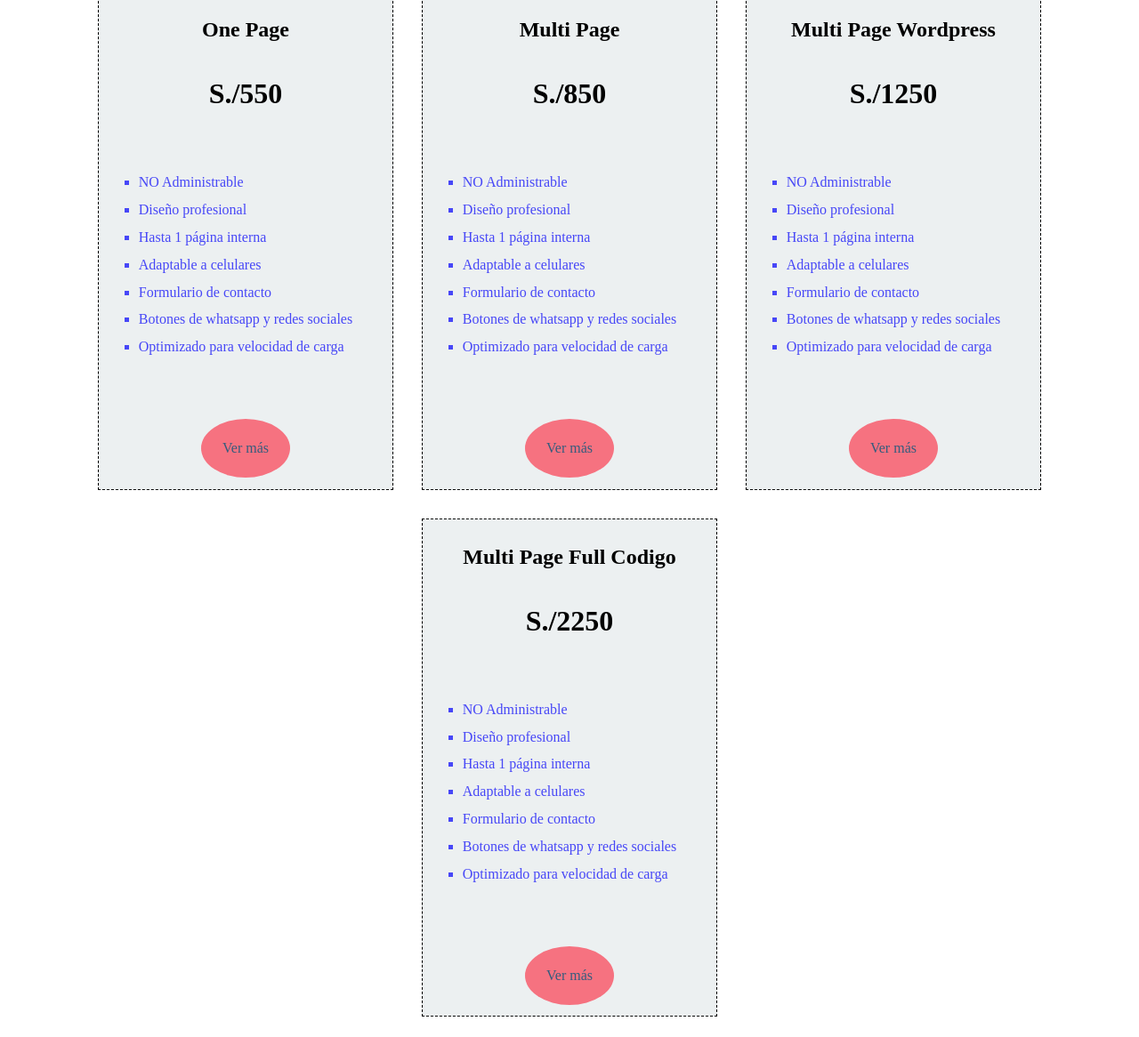
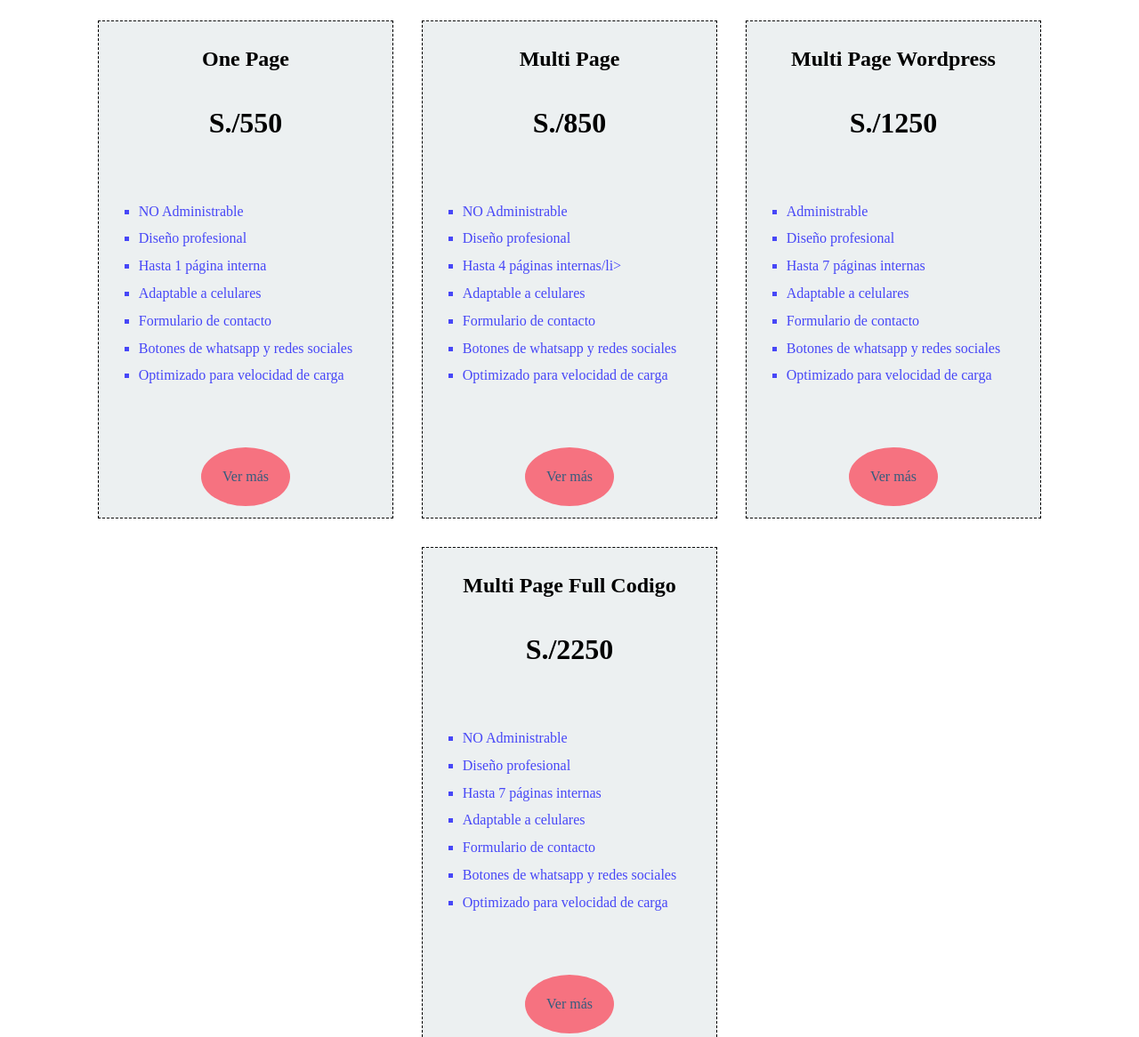
Before and after one commit to RafoDev/landing-page-studio, a plain HTML site: page index.html in a window 1280 px wide. Shown: the part 1172-2338 px from the top of the page at 89% size. Drawn offline with Linux system fonts and the light colour scheme.

Commit message:
update css and html final

```diff
--- a/css/services.css
+++ b/css/services.css
@@ -1,6 +1,9 @@
 .main{
   width: 100%;
-  margin: 0 auto;
+  display: flex;
+  flex-direction: column;
+  align-items: center;
+  gap: 1.5rem;
 }
 
 .service{
@@ -10,10 +13,13 @@
   align-items: center;
 }
 
+.service__head{
+  margin: 0;
+  padding: 1.5rem;
+}
 .service-container{
   display: grid;
   gap: 2rem;
-  background-color: beige;
   width: 90%;
   margin: auto;
 
@@ -118,8 +124,15 @@
   border-radius: 60%;
   padding: 1.5rem;
 }
-@media (min-width:854px){
+
+@media (min-width:600px){
+  .service-container{
+    grid-template-columns: 1fr 1fr;
+  }
+}
+@media (min-width:1000px){
 .service-container{
   grid-template-columns: 1fr 1fr 1fr;
 }
+
 }
--- a/index.html
+++ b/index.html
@@ -208,7 +208,7 @@
 					<ul class="cotizacion__card-especificaciones">
 						<li class="cotizacion__especificacion">NO Administrable</li>
 						<li class="cotizacion__especificacion">Diseño profesional</li>
-						<li class="cotizacion__especificacion">Hasta 1 página interna</li>
+						<li class="cotizacion__especificacion">Hasta 4 páginas internas/li>
 						<li class="cotizacion__especificacion">Adaptable a celulares</li>
 						<li class="cotizacion__especificacion">Formulario de contacto</li>
 						<li class="cotizacion__especificacion">Botones de whatsapp y redes sociales</li>
@@ -220,9 +220,9 @@
 					<h2 class="cotizacion__card-title">Multi Page Wordpress</h2>
 					<p class="cotizacion__card-price">S./1250</p>
 					<ul class="cotizacion__card-especificaciones">
-						<li class="cotizacion__especificacion">NO Administrable</li>
+						<li class="cotizacion__especificacion">Administrable</li>
 						<li class="cotizacion__especificacion">Diseño profesional</li>
-						<li class="cotizacion__especificacion">Hasta 1 página interna</li>
+						<li class="cotizacion__especificacion">Hasta 7 páginas internas</li>
 						<li class="cotizacion__especificacion">Adaptable a celulares</li>
 						<li class="cotizacion__especificacion">Formulario de contacto</li>
 						<li class="cotizacion__especificacion">Botones de whatsapp y redes sociales</li>
@@ -236,7 +236,7 @@
 					<ul class="cotizacion__card-especificaciones">
 						<li class="cotizacion__especificacion">NO Administrable</li>
 						<li class="cotizacion__especificacion">Diseño profesional</li>
-						<li class="cotizacion__especificacion">Hasta 1 página interna</li>
+						<li class="cotizacion__especificacion">Hasta 7 páginas internas</li>
 						<li class="cotizacion__especificacion">Adaptable a celulares</li>
 						<li class="cotizacion__especificacion">Formulario de contacto</li>
 						<li class="cotizacion__especificacion">Botones de whatsapp y redes sociales</li>
```
